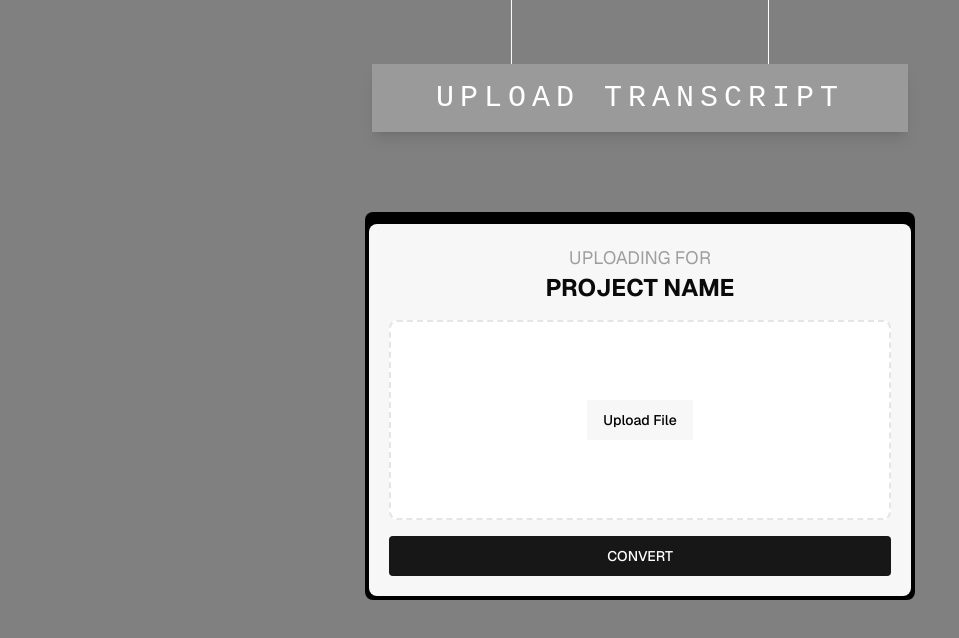
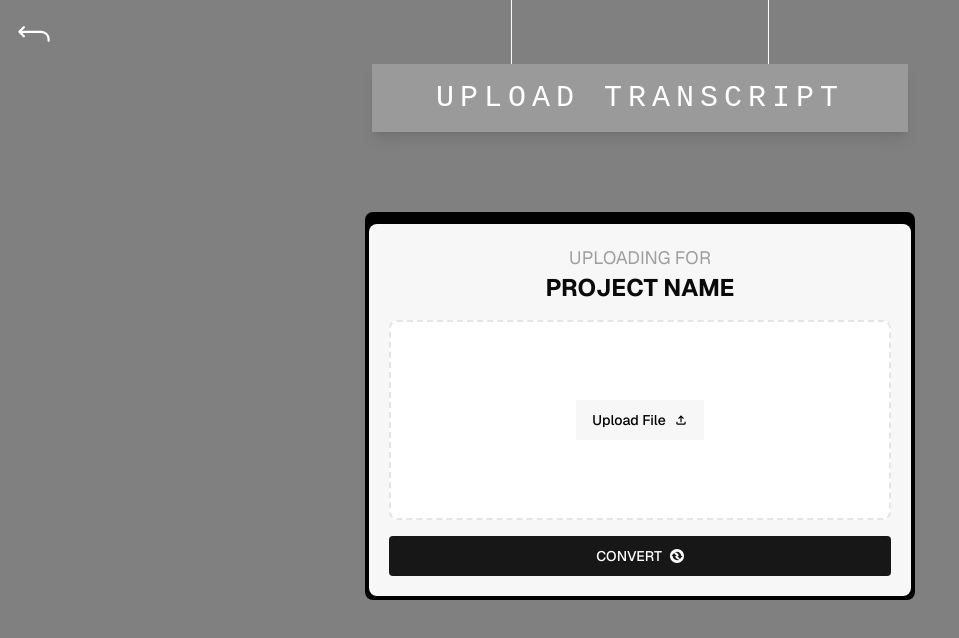
Before and after one commit to denniwang/IssueExpress, a Next.js app: page /protected/uploadTranscript in a window 1280 px wide. Shown: the top 638 px of the page, without its empty margins (0-959 px from the left). Built offline with nearby package versions, Linux system fonts and the light colour scheme.

Commit message:
add icons

```diff
--- a/app/components/transcript-upload.tsx
+++ b/app/components/transcript-upload.tsx
@@ -6,6 +6,8 @@ import { useRouter } from "next/navigation";
 import React from "react";
 import { Ticket, tickets } from "@/app/protected/tickets/types"; // Import the Ticket type
 import { Button } from "@/components/ui/button";
+import { SiConvertio } from "react-icons/si";
+import { MdOutlineFileUpload } from "react-icons/md";
 
 const TranscriptUpload = () => {
   const [selectedFile, setSelectedFile] = useState<File | null>(null);
@@ -136,7 +138,9 @@ const TranscriptUpload = () => {
         className="bg-white border-2 border-dashed rounded-lg p-8 text-center cursor-pointer transition-colors hover:border-primary mb-4 flex flex-col justify-center items-center w-full"
         style={{ height: "200px" }}
       >
-        <Button className="bg-[#F7F7F7] text-black hover:bg-[#F7F7F7] hover:text-black rounded-none">Upload File</Button>
+        <Button className="bg-[#F7F7F7] text-black hover:bg-[#F7F7F7] hover:text-black rounded-none">
+          Upload File <MdOutlineFileUpload className="inlined-block ml-2" />{" "}
+        </Button>
         <input
           type="file"
           accept=".txt,image/*"
@@ -159,11 +163,8 @@ const TranscriptUpload = () => {
           </div>
         )}
       </div>
-      <Button
-        onClick={handleSubmit}
-        className="w-full text-white rounded"
-      >
-        CONVERT
+      <Button onClick={handleSubmit} className="w-full text-white rounded">
+        CONVERT <SiConvertio className="inline-block ml-2" />
       </Button>
     </div>
   );
--- a/app/protected/uploadTranscript/page.tsx
+++ b/app/protected/uploadTranscript/page.tsx
@@ -3,6 +3,7 @@
 import TranscriptUpload from "@/app/components/transcript-upload";
 import { useEffect } from "react";
 import { validTickets } from "../tickets/types";
+import { IoReturnUpBackOutline } from "react-icons/io5";
 
 export default function TranscriptPage() {
   useEffect(() => {
@@ -11,6 +12,12 @@ export default function TranscriptPage() {
   }, []);
   return (
     <div className="min-h-screen bg-[#808080] flex flex-col items-center">
+      <div className="absolute top-4 left-4">
+        <IoReturnUpBackOutline
+          className="text-white text-4xl cursor-pointer"
+          onClick={() => history.back()}
+        />
+      </div>
       {/* Header with hanging effect */}
       <div className="relative">
         <div className="absolute left-1/2 -translate-x-1/2 flex justify-center w-full">
--- a/package.json
+++ b/package.json
@@ -27,6 +27,7 @@
     "react": "19.0.0",
     "react-dom": "19.0.0",
     "react-dropzone": "^14.3.5",
+    "react-icons": "^5.4.0",
     "tesseract.js": "^6.0.0"
   },
   "devDependencies": {
```
Also changed, not shown: 1 other file (tests, documents, lock files or other folders).
